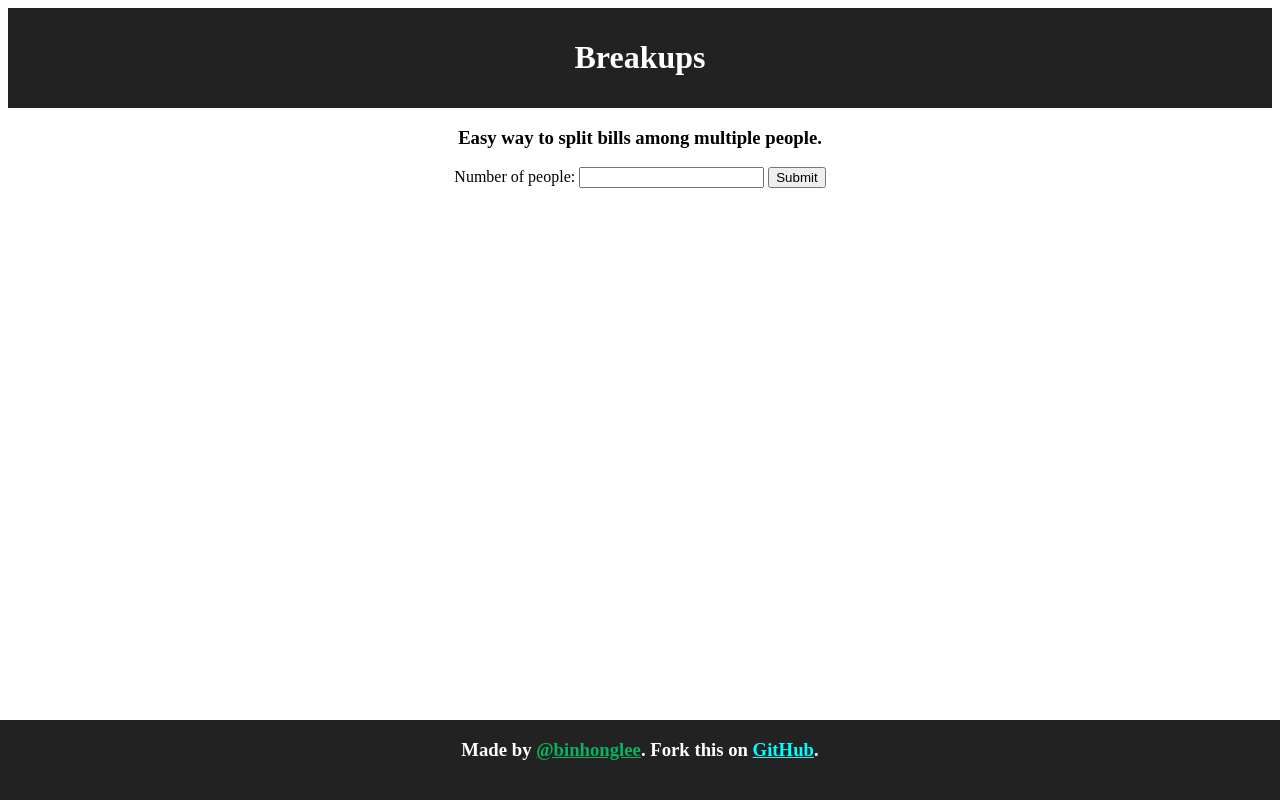
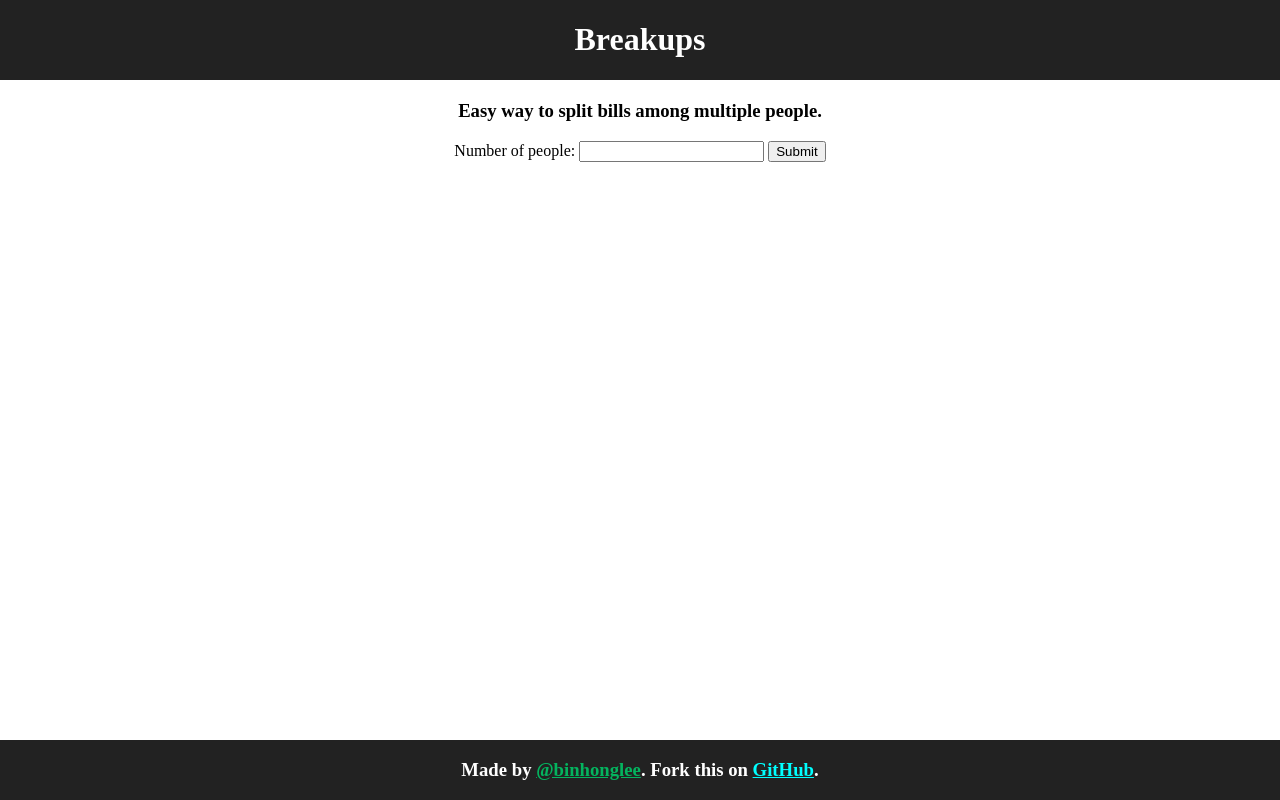
Before and after one commit to binhonglee/breakups-webapp, a React (Create React App) app: page / in a window 1280 px wide. Built offline with nearby package versions, Linux system fonts and the light colour scheme.

Commit message:
Making header and footer share the same look

```diff
--- a/public/index.html
+++ b/public/index.html
@@ -8,13 +8,16 @@
     <link rel="shortcut icon" href="%PUBLIC_URL%/favicon.ico">
     <title>Breakups</title>
   </head>
+  <header style="position: fixed; width: 100%; text-align: center; background-color: #222; height: 80px; left: 0px; top: 0px; right: 0px; color: white;">
+    <h1>Breakups</h1>
+  </header>
   <body>
     <noscript>
       You need to enable JavaScript to run this app.
     </noscript>
     <div id="root"></div>
   </body>
-  <footer style="position: fixed; bottom: 0px; left: 0px; text-align: center; width:100%; background-color: #222; height: 80px; color: white;">
+  <footer style="position: fixed; bottom: 0px; left: 0px; text-align: center; width:100%; background-color: #222; height: 60px; color: white;">
     <h3>Made by <a href="https://binhonglee.github.io/" style="color:#04B45F">@binhonglee</a>. Fork this on <a href="https://github.com/binhonglee/breakups-webapp" style="color:cyan">GitHub</a>.</h5>
   </footer>
 </html>
--- a/src/App.css
+++ b/src/App.css
@@ -1,16 +1,6 @@
 .App {
+    margin-top: 100px;
     text-align: center;
-}
-
-.App-header {
-    background-color: #222;
-    height: 80px;
-    padding: 10px;
-    color: white;
-}
-
-.App-title {
-    font-size: 1.5em;
 }
 
 .Forms {
--- a/src/App.js
+++ b/src/App.js
@@ -17,9 +17,6 @@ class App extends Component {
   render() {
     return (
       <div className="App">
-        <header className="App-header">
-          <h1>Breakups</h1>
-        </header>
         <h3>Easy way to split bills among multiple people.</h3>
         <div className="Forms">
           <form className="Main-form" onSubmit={this.populatePeople.bind(this)}>
```
